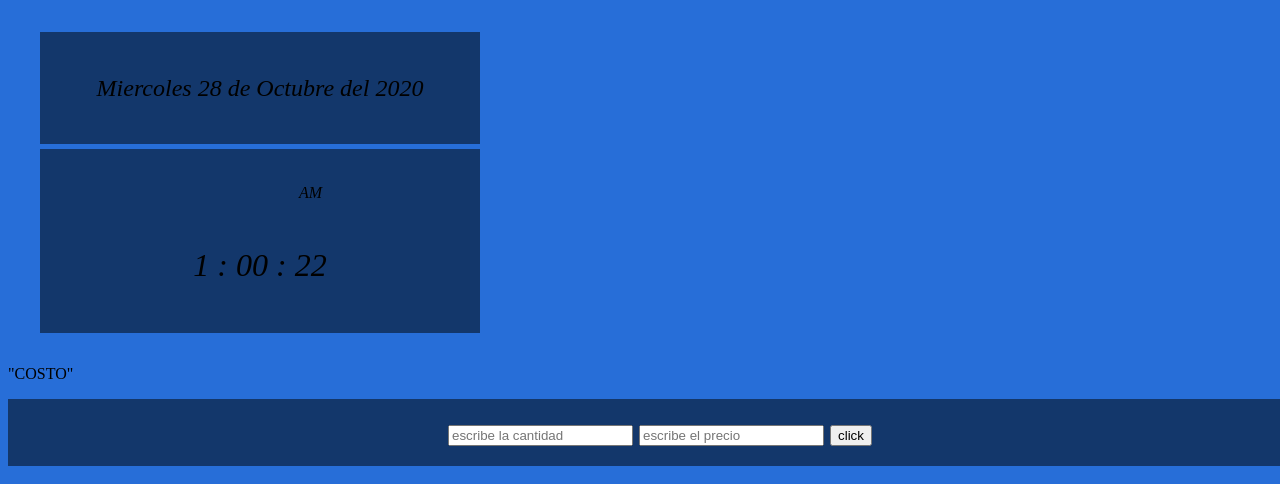
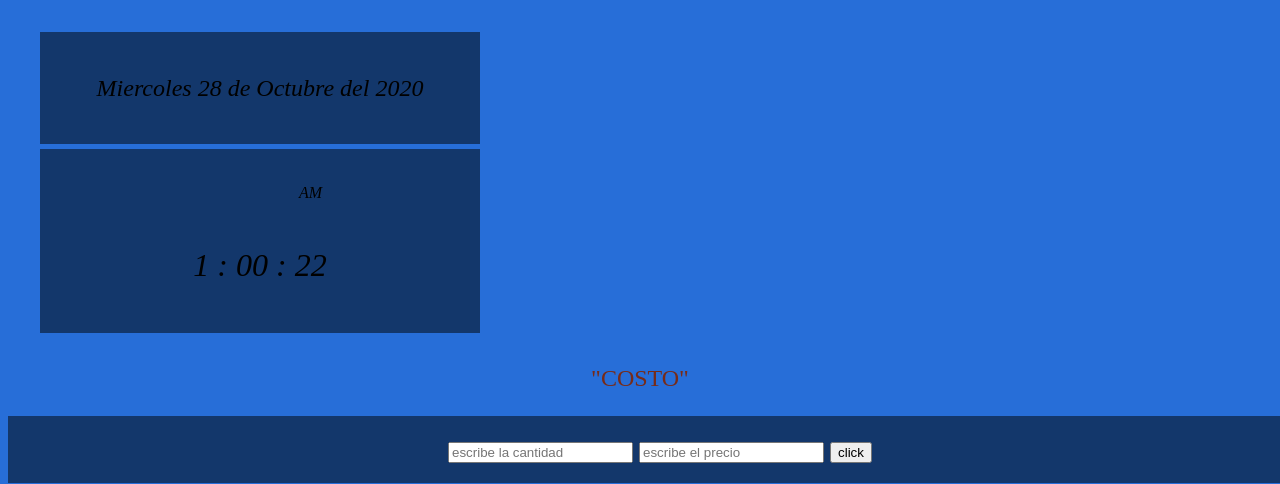
Before and after one commit to BrendaBriseuo/TiendaEnJavaScript, a plain HTML site: page index.html in a window 1280 px wide. Shown: the top 484 px of the page. Drawn offline with Linux system fonts and the light colour scheme.

Commit message:
Update style.css

```diff
--- a/style.css
+++ b/style.css
@@ -60,3 +60,4 @@ display: block;
     padding: 20px;
     width: 100%;
 }
+#costo{color: rgb(119, 43, 24);text-align:center; font-size: 1.5em;}
```
